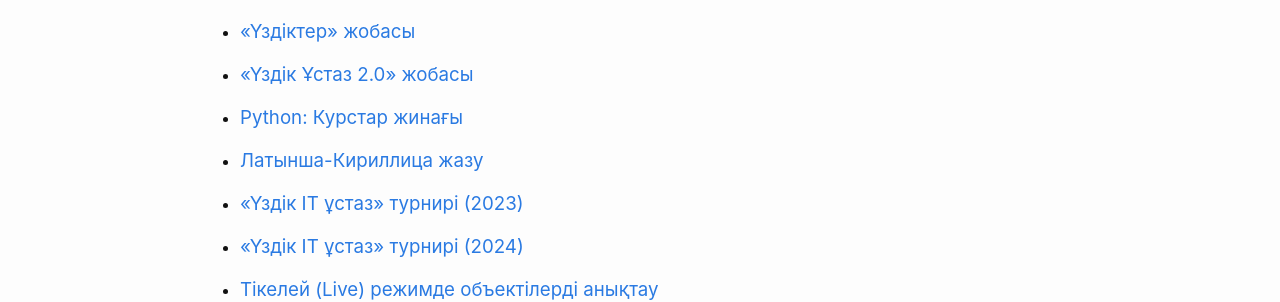
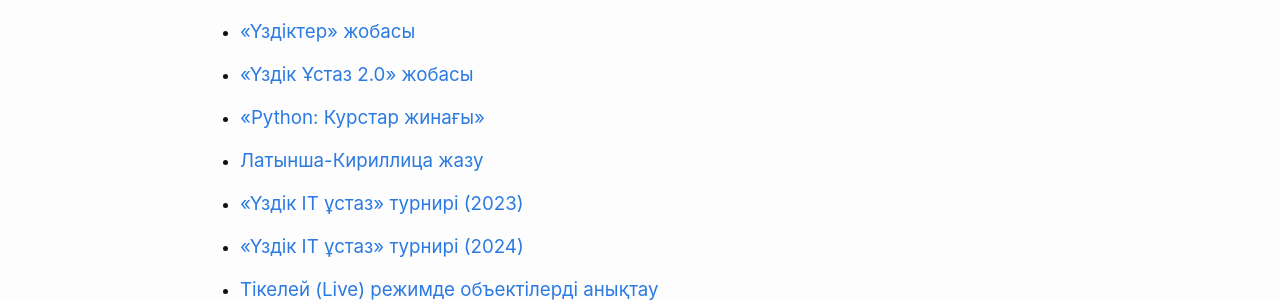
Before and after one commit to uzdik/uzdik.github.io, a Jekyll site: the page built from projects.md, in a window 1280 px wide. Shown: the part 180-482 px from the top of the page. Built offline with Jekyll 4.4.1, drawn with Linux system fonts in a browser that asks for light colours.

Commit message:
Update jobalar.html

```diff
--- a/_layouts/jobalar.html
+++ b/_layouts/jobalar.html
@@ -16,7 +16,7 @@
       <li><h3><a class="joba-link" href="https://www.youtube.com/@Uzdik">«Үздік БІЛІМ» YouTube</a></h3></li>
       <li><h3><a class="joba-link" href="https://uzdik.kz/">«Үздіктер» жобасы</a></h3></li>
       <li><h3><a class="joba-link" href="https://ustaz.contest.codeforces.com/">«Үздік Ұстаз 2.0» жобасы</a></h3></li>
-      <li><h3><a class="joba-link" href="https://edu.contest.codeforces.com/">Python: Курстар жинағы</a></h3></li>
+      <li><h3><a class="joba-link" href="https://edu.contest.codeforces.com/">«Python: Курстар жинағы»</a></h3></li>
       <li><h3><a class="joba-link" href="https://uzdik.github.io/latyn/">Латынша-Кириллица жазу</a></h3></li>
       {%- for joba in jobalar -%}
       <li>
```
